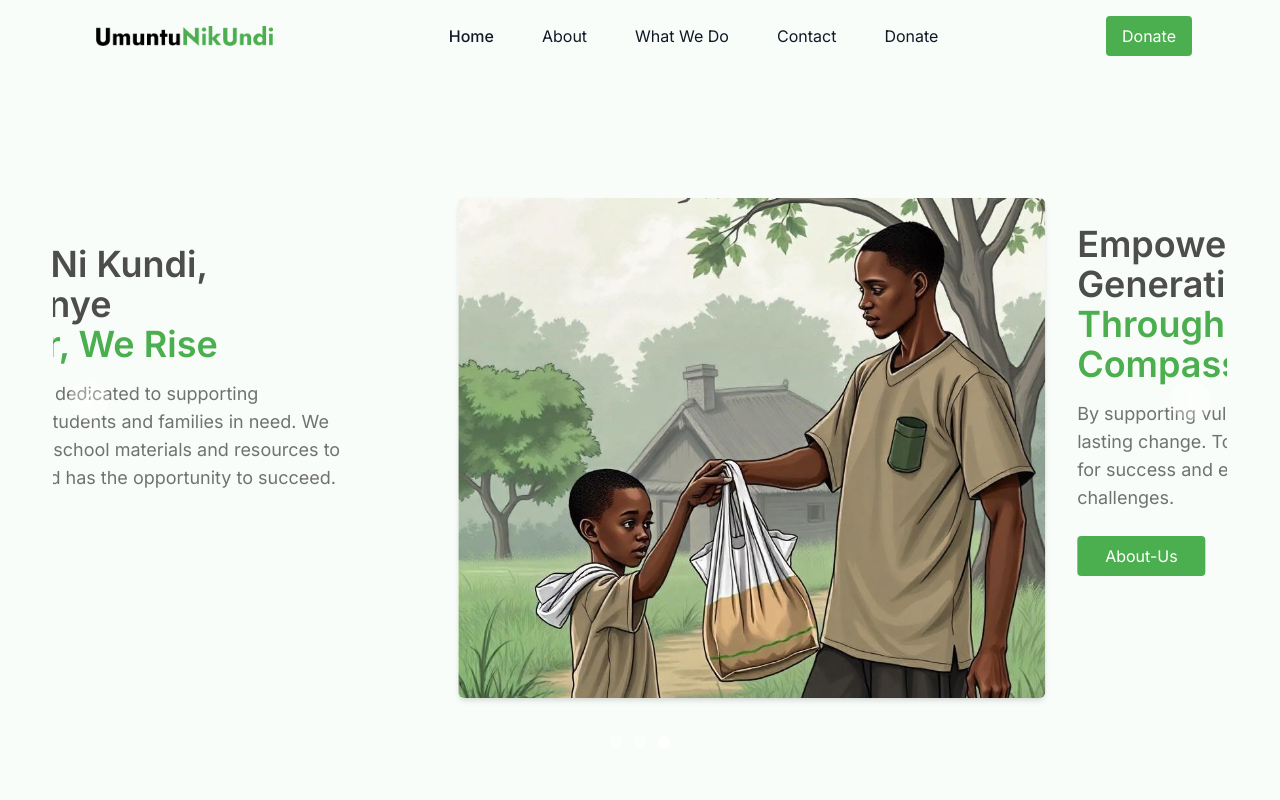
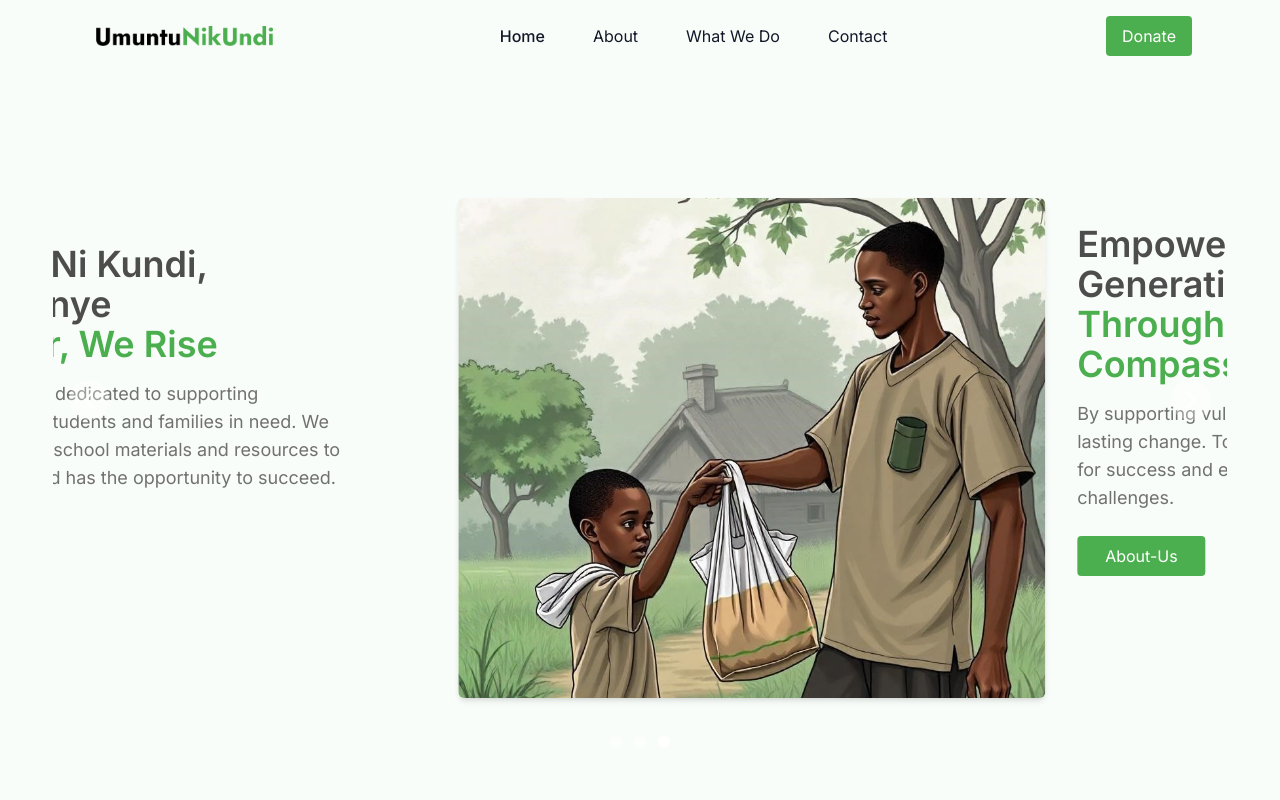
Before and after one commit to IMANISHIMWE21218/umuntu, a React (Vite) app: page / in a window 1280 px wide. Shown: the top 800 px of the page. Built offline with nearby package versions, Linux system fonts and the light colour scheme.

Commit message:
Update Navbar..jsx

```diff
--- a/src/components/Navbar..jsx
+++ b/src/components/Navbar..jsx
@@ -32,7 +32,6 @@ const Navbar = () => {
         { link: "About", path: "/about" },
         { link: "What We Do", path: "/whatwedo" },
         { link: "Contact", path: "/contact" },
-        { link: "Donate", path: "/donate" },
     ];
 
     return (
```
